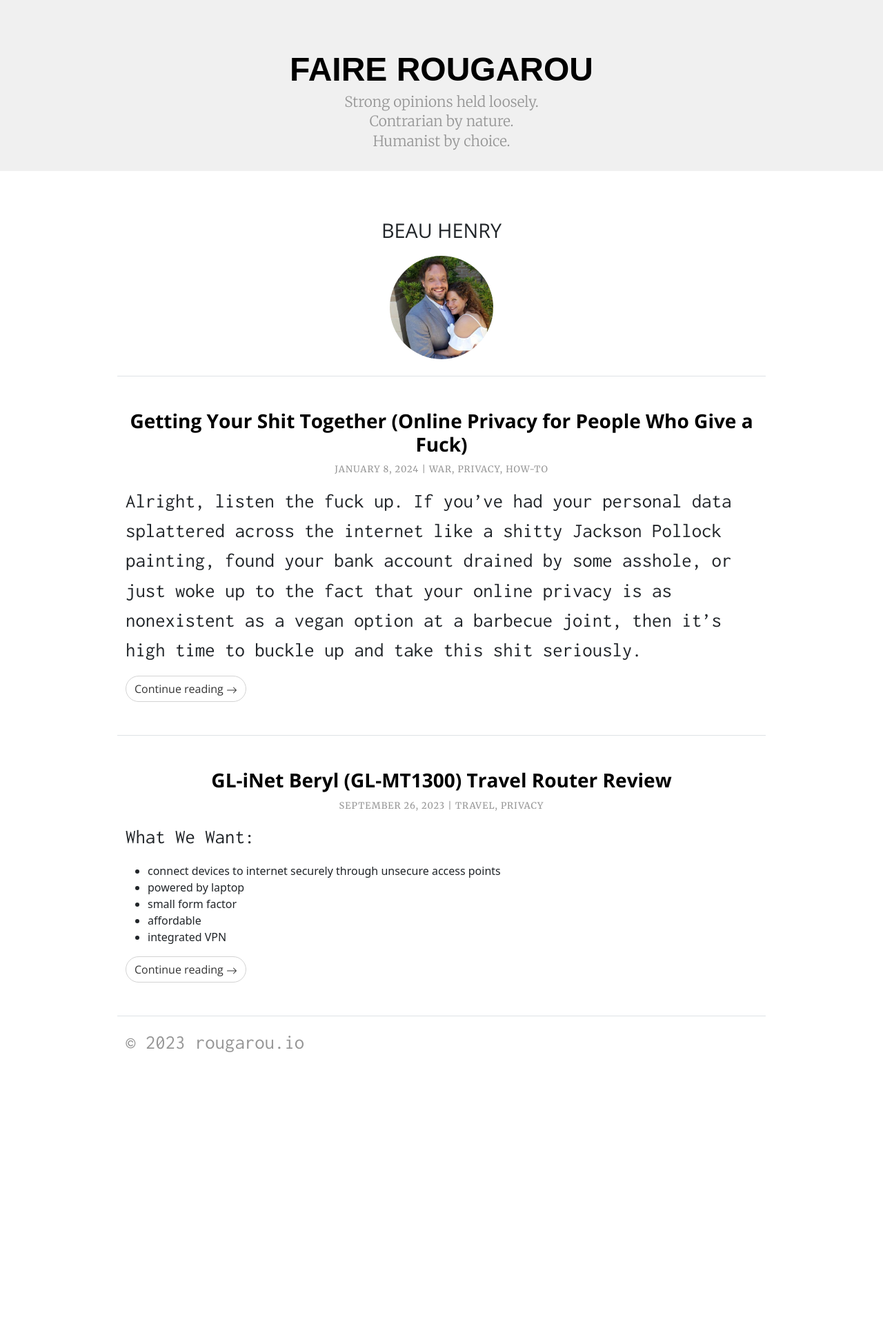
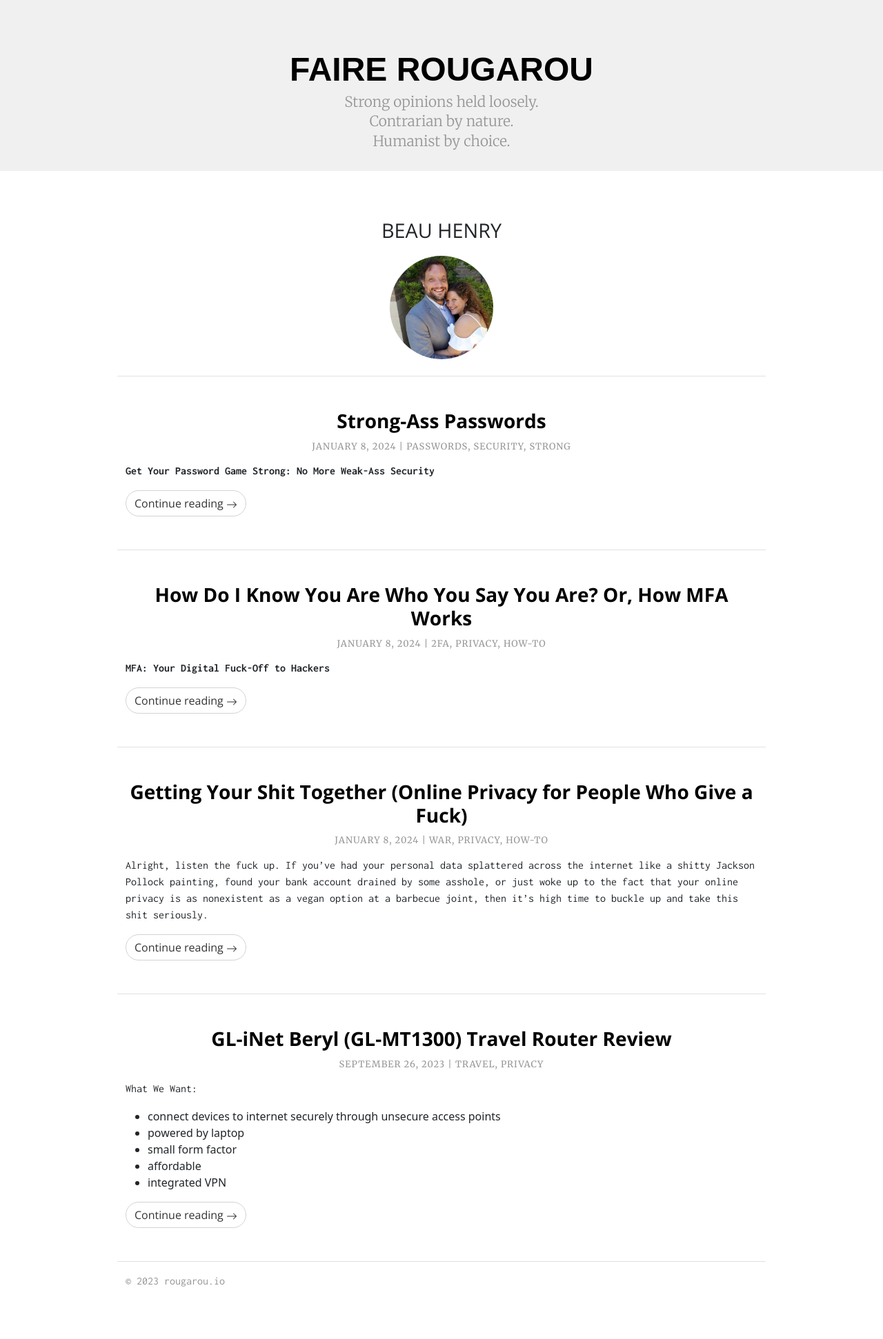
Before and after one commit to beauregardhenry/rougarou, a Jekyll site: the page built from by/beau-henry.md, in a window 1280 px wide. Shown: the whole page at 69% size. Built offline with Jekyll 4.4.1, drawn with Linux system fonts in a browser that asks for light colours; before the commit the page ends 1606 px from its top, so only the background shows below that; some of the changed lines change nothing that is shown.

Commit message:
create new posts

```diff
--- /dev/null
+++ b/_posts/2024-01-08-kick-ass-mfa.md
@@ -0,0 +1,32 @@
+---
+layout: post
+title: "How Do I Know You Are Who You Say You Are? Or, How MFA Works"
+description: Turn on 2FA for All of Your Accounts, Please
+author: Beau Henry
+date:   2024-01-08 18:20:00 -0500
+categories: 2fa privacy how-to
+---
+
+**MFA: Your Digital Fuck-Off to Hackers**
+
+Alright, you digital daredevils, gather 'round. It's time to beef up your online security game with some Multi-Factor Authentication (MFA), because just a password in this cyber jungle is like bringing a knife to a gunfight. If you're scratching your head wondering what the hell MFA is, buckle up, because I'm diving into this like a badass into a mosh pit.
+
+First off, MFA isn't some high-tech, nerd-only shit. It's your golden ticket to keeping your online life safer than a vault at Gringotts. Imagine your password as the first lock on your door. MFA adds another lock, maybe even a deadbolt or a fucking moat with alligators, making it a royal pain in the ass for hackers to get through.
+
+Now, why should you give a flying fuck about MFA? Here's the scoop: Passwords alone are about as reliable as a chocolate teapot. Hackers are getting smarter, and let's face it, even your 'complex' password of 'Fluffy123!' isn't cutting it. With MFA, even if these digital dickheads snag your password, they still can't waltz into your accounts without that extra security step.
+
+Let's talk benefits. MFA is like having a personal bodyguard for your accounts. It significantly reduces the risk of unauthorized access, because hacking into MFA is like trying to steal a bike chained to a pissed-off bear. Plus, it's a great way to keep an eye on your accounts. If you get a random MFA prompt, it's like a heads-up that some douchebag's trying to break in.
+
+So, what are your options? There's a buffet of MFA choices:
+
+1. **Text Message Codes**: The most common one. You get a code sent to your phone, you punch it in, and bam, you're in. Easy, but not the safest. Hackers can intercept these like a football.
+
+2. **Authenticator Apps**: Think Google Authenticator or Authy. These apps generate temporary codes on your phone. It's like a secret handshake that changes every 30 seconds. Much tougher for hackers to crack.
+
+3. **Physical Security Keys**: For the hardcore security folks. These are physical devices like YubiKey. You plug it into your computer or tap it on your phone, and it's like telling hackers, "Try me, motherfucker."
+
+4. **Biometric Verification**: We're talking fingerprint scans, facial recognition – some real James Bond shit. It uses your body as the key. How sci-fi is that?
+
+Now, don't just sit there with your thumb up your ass. Get on the MFA train. It's like putting your digital life in a tank and saying, "Come at me, bro," to all the internet baddies. It's not just a smart move; it's a badass one.
+
+Remember, in this crazy-ass online world, being safe is better than being sorry. MFA is your trusty sidekick in this fight against cybercrime. So, gear up, get secure, and let those hackers know they've got another thing coming if they mess with you.
--- /dev/null
+++ b/_posts/2024-01-08-strong-ass-passwords.md
@@ -0,0 +1,30 @@
+---
+layout: post
+title: "Strong-Ass Passwords"
+description: Define Strong-Ass Passwords and How to Create Them
+author: Beau Henry
+date:   2024-01-08 18:30:00 -0500
+categories: passwords security strong
+---
+
+**Get Your Password Game Strong: No More Weak-Ass Security**
+
+Alright, people, let's get this shit straight: your passwords are the only thing standing between your private life and some hacker's wet dream. You wouldn't leave your front door unlocked, so why the hell would you settle for a password that's about as secure as a paper bag in a hurricane? It's time to step up your password game, and I'm here to guide you through this minefield of digital security.
+
+First things first, let's talk about what makes a password stronger than a double shot of espresso. We're aiming for something that looks like a cat walked across your keyboard – a random, mind-boggling string of characters that'll make any hacker say, "Fuck it, I'm out." According to the cybersecurity pros at Kaspersky and the folks over at CISA and EFF, a badass password is a cocktail of letters (both uppercase and lowercase), numbers, and those weird symbols you never use.
+
+But wait, there's more! Length matters, folks. We're talking at least 12 characters, the longer the better. It's like building a fence to keep out the zombies; you wouldn't make it knee-high, would you? Go big or go home.
+
+Now, here's where it gets real: using 'password123' for everything is a one-way ticket to Hacksville, population: You. Mix that shit up. Use a unique password for each account. It's like not using the same key for your house, car, and diary. You're not making it easy for the creeps, are you?
+
+So, how do you remember this labyrinth of passwords? Enter the hero of our story: password managers. These digital vaults generate and store your crazy-ass passwords, MFA (2FA) codes, and security question answers so you don't have to remember what you set for your cat's Instagram account. Think of them as your personal security guards, keeping your passwords under lock and key.
+
+But wait, there's a plot twist: even password managers need a kickass master password. Make this one count. It should be a phrase or a string of words that you can remember but no one else can guess. Like "UnicornFartGlitterRain" or some other batshit crazy combination that makes sense to you.
+
+Unfortunately, humans suck at picking random passwords. Our brains just aren't wired for it. So, how about rolling some dice and picking words from a list to create a passphrase? It's like a password, but beefed up. For the really crucial stuff, go for at least six words. More words, more randomness, equals more security.
+Don't want to rely on technology for this? EFF's got a word list (<https://www.eff.org/files/2016/07/18/eff_large_wordlist.txt> ) you can use to DIY this shit. It's like making your own secret code.
+And for the love of god, let's talk about those security questions. "What's your mother's maiden name?" Nice try, hackers. Get creative with your answers. Your first pet was a dragon named LordSparkleBottom, and your childhood street was called "EatShitAvenue." Throw some curveballs!
+
+Lastly, let's add a cherry on top: two-factor authentication (2FA). This is like having a bouncer at the door of your digital life. Even if some genius guesses your password, they still gotta get past the second layer of security. It's a double "fuck off" to hackers.
+
+In conclusion, folks, your passwords are the guardians of your digital universe. Treat them with respect, make them tough as nails, and keep 'em as varied as your music tastes. Baby, it's a wild (online) world out there, but with strong passwords, you're not just surviving; you're thriving. Stay smart, stay secure, and let those hackers know they picked the wrong badass to mess with.
--- a/assets/css/main.css
+++ b/assets/css/main.css
@@ -50,7 +50,6 @@ h4 {
 p {
     font-family: "Inconsolata", monospace !important;
     font-weight: 400;
-    font-size: 1.8rem;
 }
 
 a {
```
